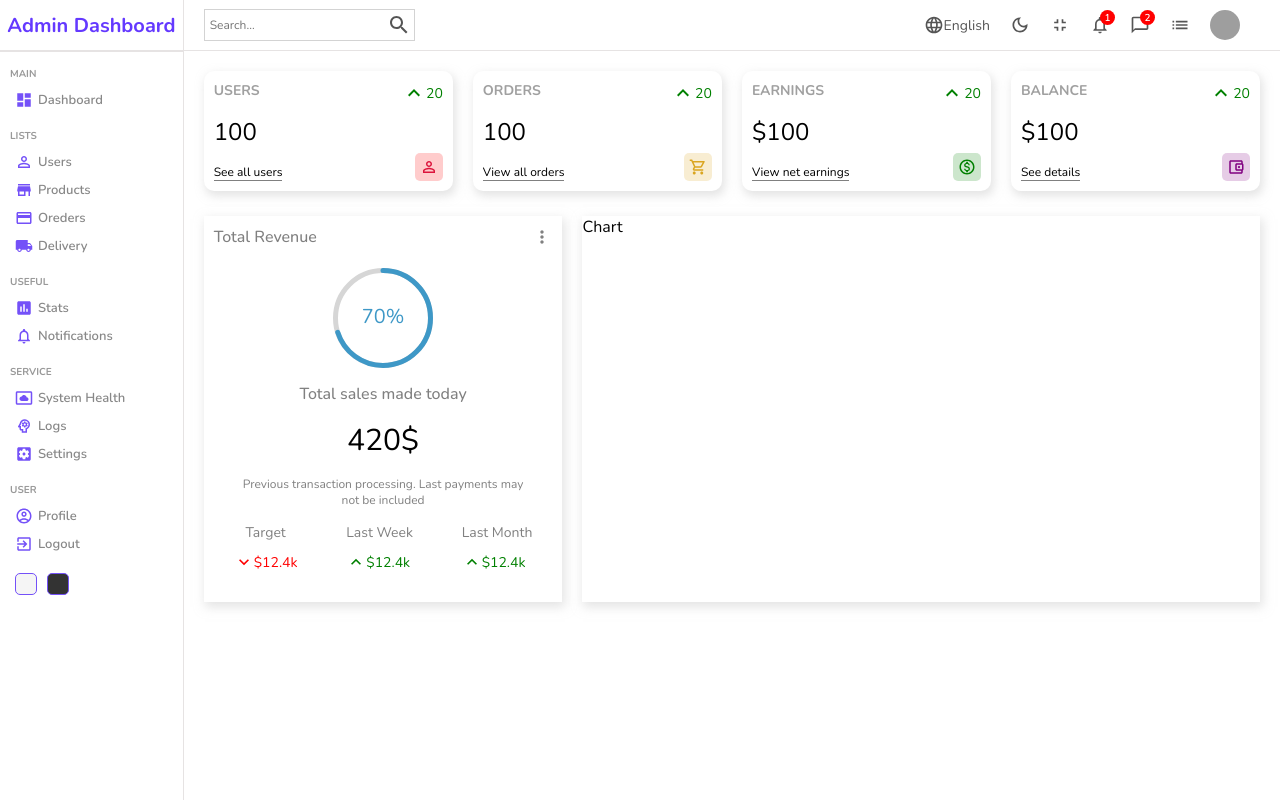
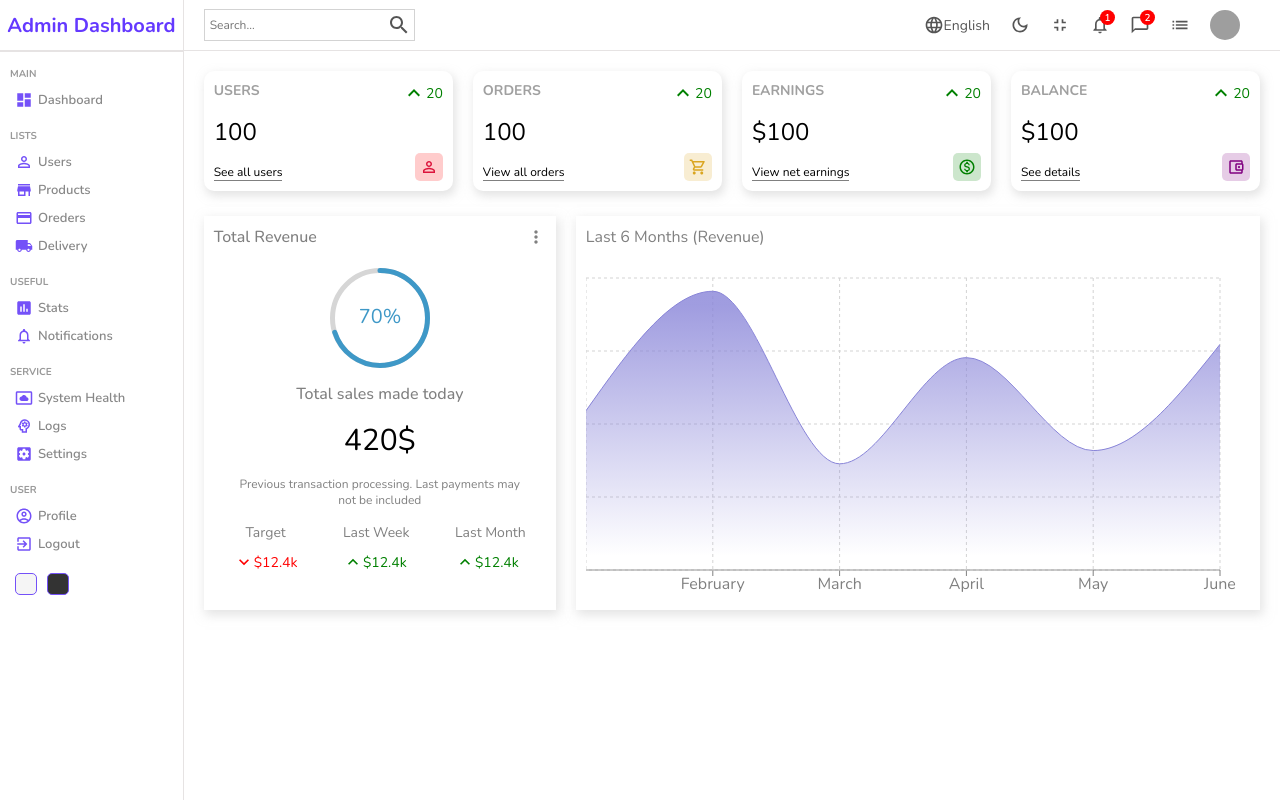
Before and after one commit to berdibekovadilet/admindahboard, a React (Create React App) app: page / in a window 1280 px wide. Built offline with nearby package versions, Linux system fonts and the light colour scheme; grey boxes are pictures that could not be loaded.

Commit message:
added area chart

```diff
--- a/package.json
+++ b/package.json
@@ -15,6 +15,7 @@
     "react-dom": "^18.2.0",
     "react-router-dom": "^6.3.0",
     "react-scripts": "5.0.1",
+    "recharts": "^2.1.11",
     "sass": "^1.53.0",
     "web-vitals": "^2.1.4"
   },
--- a/src/components/chart/Chart.jsx
+++ b/src/components/chart/Chart.jsx
@@ -1,10 +1,77 @@
-import React from 'react'
-import "./chart.scss"
+import React from "react";
+import {
+  AreaChart,
+  Area,
+  XAxis,
+  YAxis,
+  CartesianGrid,
+  Tooltip,
+  ResponsiveContainer,
+} from "recharts";
+import "./chart.scss";
+
+const data = [
+  {
+    name: "January",
+    Total: 1200,
+  },
+  {
+    name: "February",
+    Total: 2100,
+  },
+  {
+    name: "March",
+    Total: 800,
+  },
+  {
+    name: "April",
+    Total: 1600,
+  },
+  {
+    name: "May",
+    Total: 900,
+  },
+  {
+    name: "June",
+    Total: 1700,
+  },
+];
 
 const Chart = () => {
   return (
-    <div className="chart">Chart</div>
-  )
-}
+    <div className="chart">
+      <div className="title">Last 6 Months (Revenue)</div>
+      <ResponsiveContainer width="100%" aspect={2 / 1}>
+        <AreaChart
+          width={730}
+          height={250}
+          data={data}
+          margin={{ top: 10, right: 30, left: 0, bottom: 0 }}
+        >
+          <defs>
+            <linearGradient id="total" x1="0" y1="0" x2="0" y2="1">
+              <stop offset="5%" stopColor="#8884d8" stopOpacity={0.8} />
+              <stop offset="95%" stopColor="#8884d8" stopOpacity={0} />
+            </linearGradient>
+            <linearGradient id="colorPv" x1="0" y1="0" x2="0" y2="1">
+              <stop offset="5%" stopColor="#82ca9d" stopOpacity={0.8} />
+              <stop offset="95%" stopColor="#82ca9d" stopOpacity={0} />
+            </linearGradient>
+          </defs>
+          <XAxis dataKey="name" stroke="gray" />
+          <CartesianGrid strokeDasharray="3 3" className="chartGrid" />
+          <Tooltip />
+          <Area
+            type="monotone"
+            dataKey="Total"
+            stroke="#8884d8"
+            fillOpacity={1}
+            fill="url(#total)"
+          />
+        </AreaChart>
+      </ResponsiveContainer>
+    </div>
+  );
+};
 
-export default Chart
+export default Chart;
--- a/src/components/chart/chart.scss
+++ b/src/components/chart/chart.scss
@@ -1,5 +1,15 @@
-.chart{
+.chart {
    flex: 4;
    -webkit-box-shadow: 2px 4px 10px 1px rgba(0, 0, 0, 0.5);
    box-shadow: 2px 4px 10px 1px rgba(201, 201, 201, 0.5);
+   padding: 10px;
+   color: gray;
+
+   .title {
+      margin-bottom: 20px;
+   }
+
+   .chartGrid {
+      stroke: lightgray;
+   }
 }
```
Also changed, not shown: 1 other file (tests, documents, lock files or other folders).
